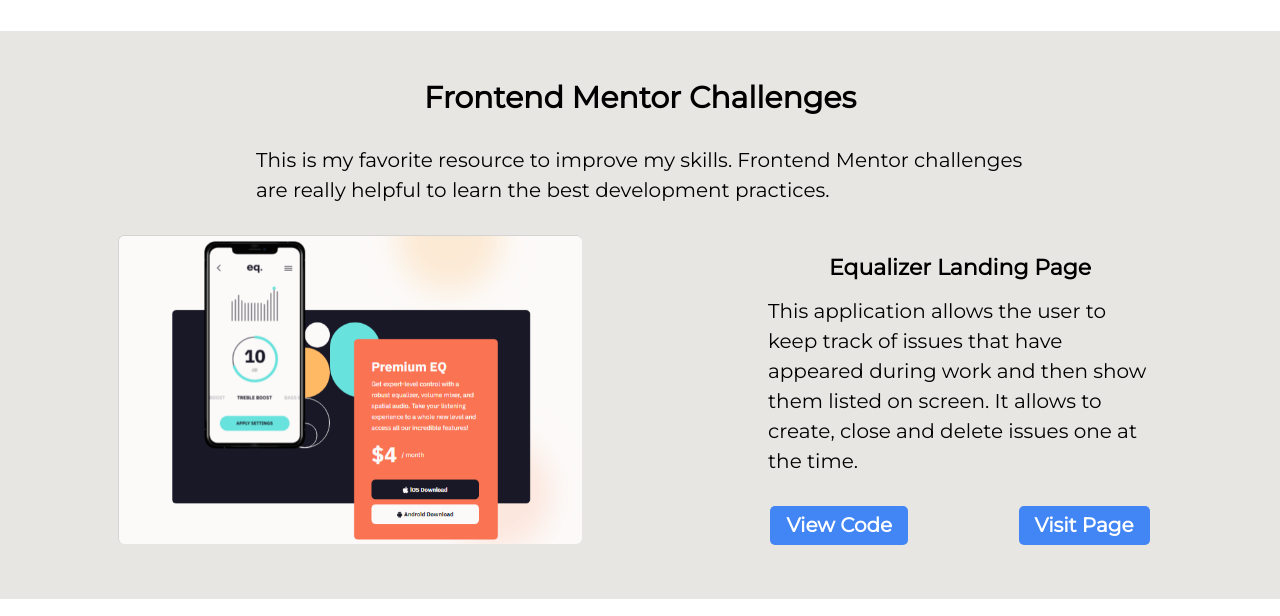
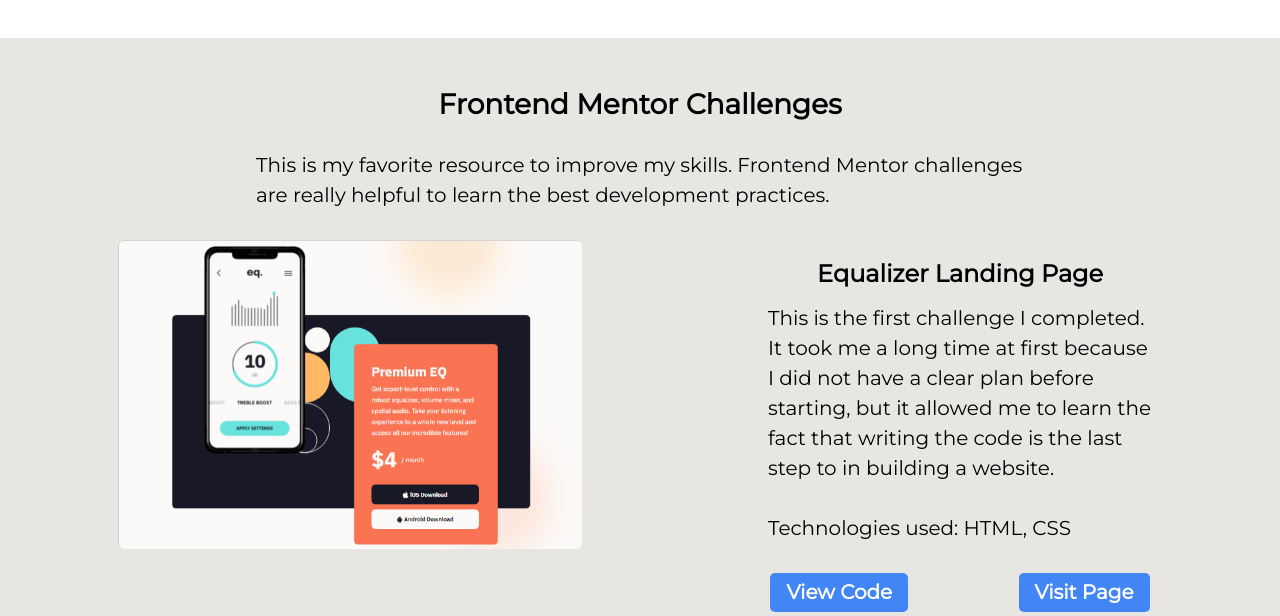
Before and after one commit to alvarolsr/Portfolio-default, a plain HTML site: page index.html in a window 1280 px wide. Shown: the part 819-1435 px from the top of the page. Drawn offline with Linux system fonts and the light colour scheme.

Commit message:
Some minor changes to challenge description

```diff
--- a/css/styles.css
+++ b/css/styles.css
@@ -4,6 +4,7 @@
   padding: 0px;
 }
 
+/* added prefixes */
 .example {
   display: grid;
   transition: all 0.5s;
@@ -30,10 +31,6 @@ nav {
 
 nav a {
   color: black;
-}
-
-h3 {
-  font-size: 22px;
 }
 
 .logo {
@@ -129,12 +126,14 @@ p {
 
 h2 {
   text-align: center;
+  font-size: 28px;
   margin-top: 20px;
   margin-bottom: 30px;
 }
 
 h3 {
   text-align: center;
+  font-size: 24px;
 }
 
 /*mobile test setup*/
--- a/index.html
+++ b/index.html
@@ -92,9 +92,9 @@
         <div class="project-description">
           <h3>Equalizer Landing Page</h3>
           <p>
-            This application allows the user to keep track of issues that have
-            appeared during work and then show them listed on screen. It allows
-            to create, close and delete issues one at the time.
+            This is the first challenge I completed. It took me a long time at first because I did not have a clear plan before starting, but it allowed me to learn the fact that writing the code is the last step to in building a website.
+<br><br>
+            Technologies used: HTML, CSS
           </p>
           <div class="button-panel">
             <a
```
Also changed, not shown: css/styles-dist.css.
